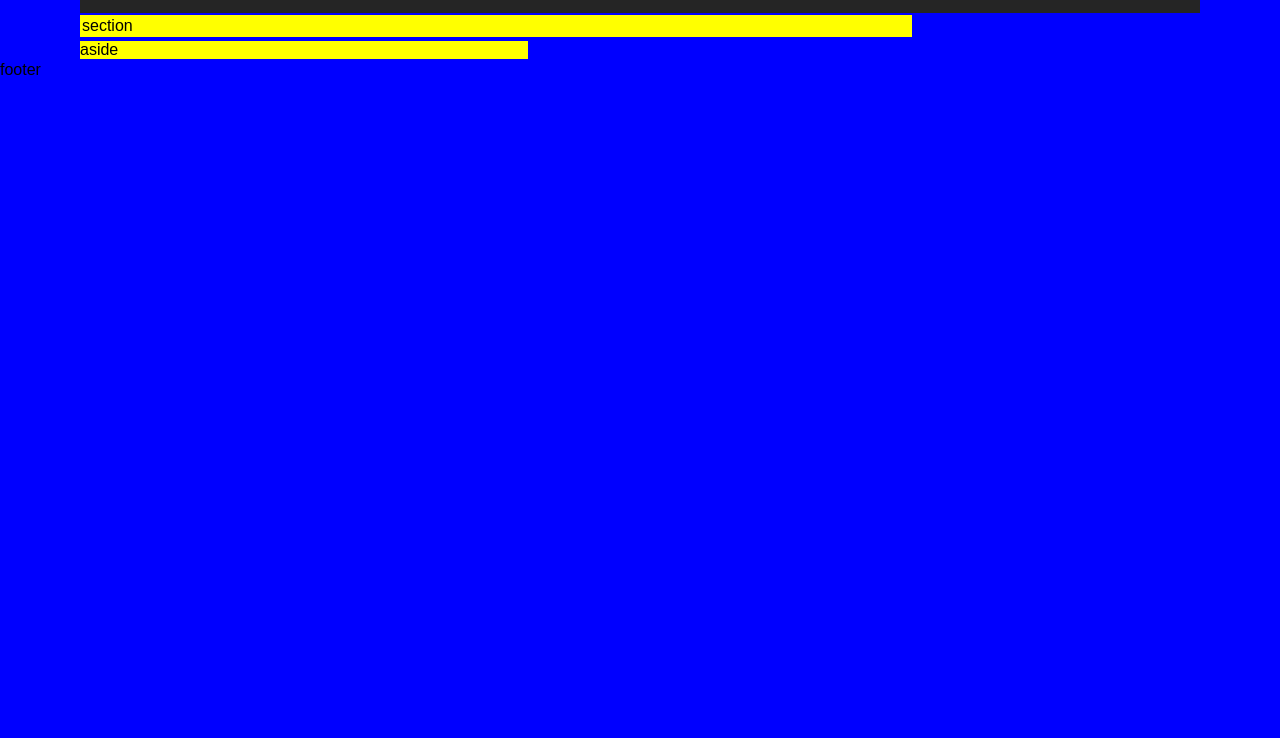
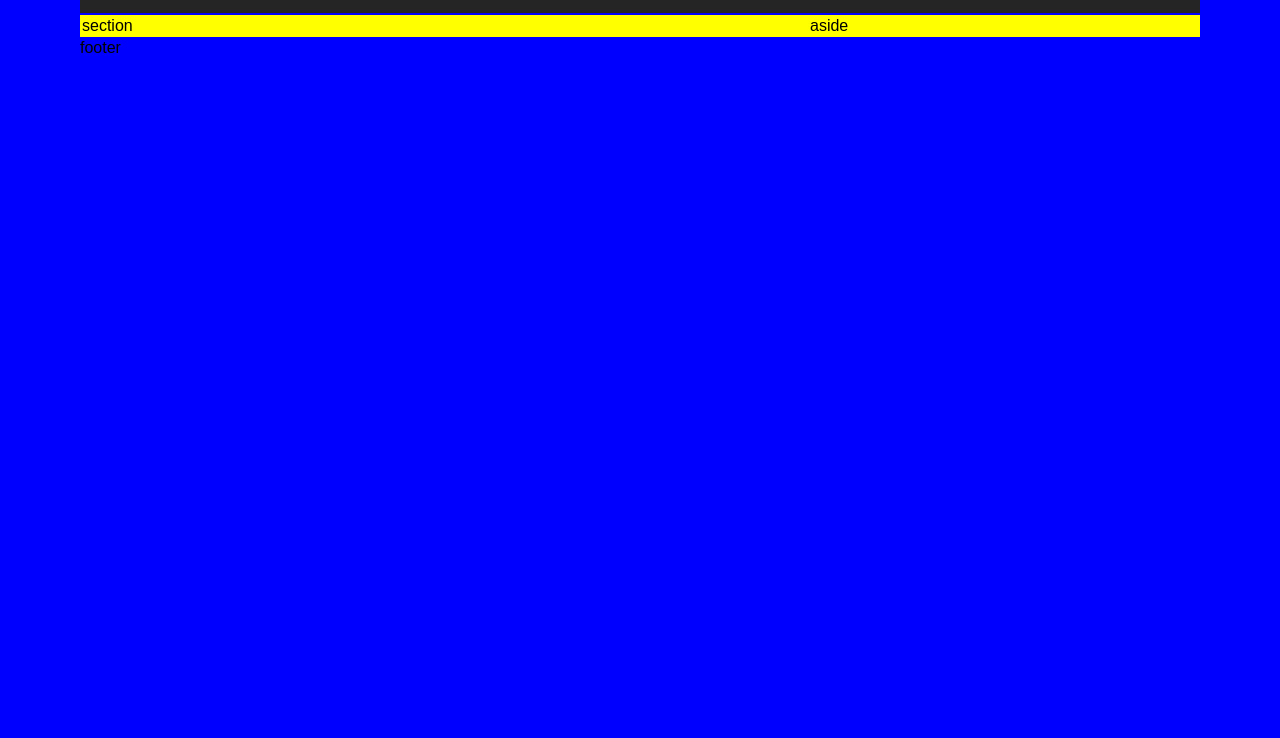
Before and after one commit to mauricioribas/site, a plain HTML site: page index.html in a window 1280 px wide. Shown: the part 62-800 px from the top of the page. Drawn offline with Linux system fonts and the light colour scheme.

Commit message:
correção man 2

```diff
--- a/css/style.css
+++ b/css/style.css
@@ -98,6 +98,11 @@ main > section.conteudo, aside.banner {
     margin: 2px 0;
 }
 
+footer {
+    max-width: 1120px;
+    margin: 0 auto;
+}
+
 @media(min-width: 700px){
 
     nav ul#menu {
@@ -123,12 +128,13 @@ main > section.conteudo, aside.banner {
     }
 
     main > section.conteudo {
-        width: 65vw;
+        width: 65%;
         padding: 2px;
 
     }
 
     main > aside.banner {
-        width: 35vw;
+        width: 35%;
+        padding: 2px;
     }
 }
```
